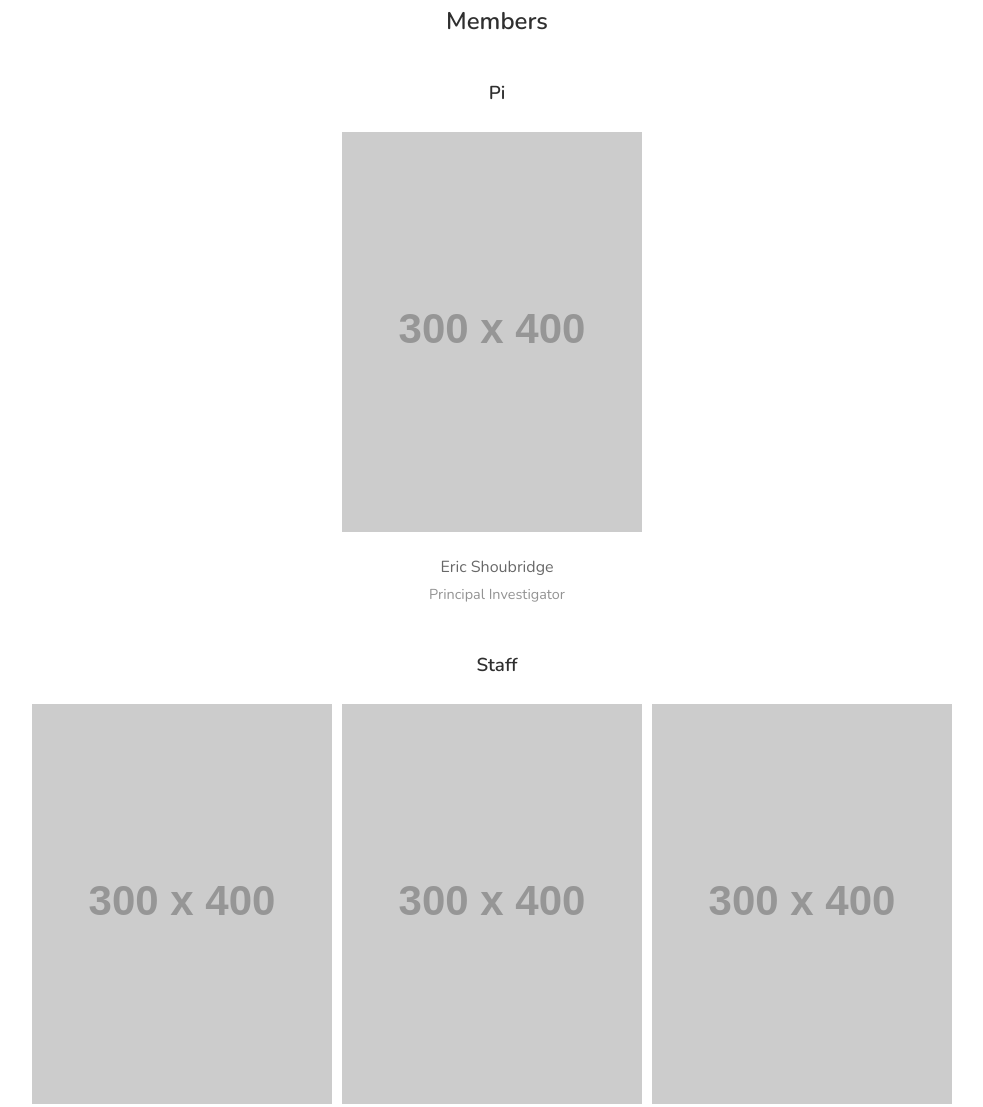
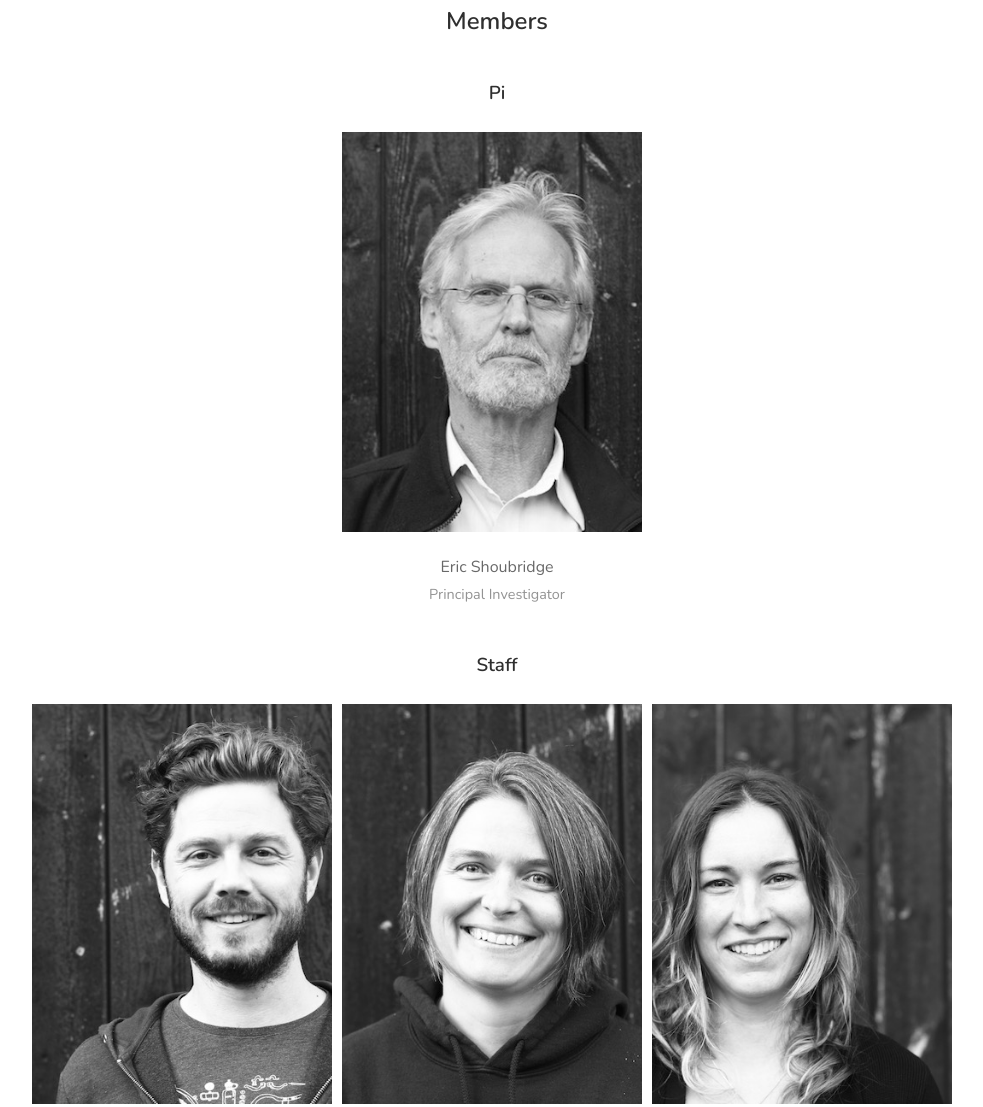
Before and after one commit to aroget/lab_site, a Gatsby site: page / in a window 1280 px wide. Shown: the part 2170-3277 px from the top of the page, without its empty margins (143-1126 px from the left). Built offline with nearby package versions, Linux system fonts and the light colour scheme; Gatsby itself is replaced by a stand-in of ours; placeholder pictures from the web are drawn by us.

Commit message:
load staff pics

```diff
--- /dev/null
+++ b/src/components/avatars.js
@@ -0,0 +1,80 @@
+import React from 'react'
+import Img from 'gatsby-image'
+import { StaticQuery, graphql } from 'gatsby'
+
+const StaffAvatar = ({ image }) => (
+  <StaticQuery
+    query={graphql`
+      query {
+        alex: file(relativePath: { eq: "staff/alex.jpg" }) {
+          childImageSharp {
+            fixed(width: 300, height: 400) {
+              ...GatsbyImageSharpFixed
+            }
+          }
+        }
+        archita: file(relativePath: { eq: "staff/archita.jpg" }) {
+          childImageSharp {
+            fixed(width: 300, height: 400) {
+              ...GatsbyImageSharpFixed
+            }
+          }
+        }
+        eric: file(relativePath: { eq: "staff/eric.jpg" }) {
+          childImageSharp {
+            fixed(width: 300, height: 400) {
+              ...GatsbyImageSharpFixed
+            }
+          }
+        }
+        hana: file(relativePath: { eq: "staff/hana.jpg" }) {
+          childImageSharp {
+            fixed(width: 300, height: 400) {
+              ...GatsbyImageSharpFixed
+            }
+          }
+        }
+        isabella: file(relativePath: { eq: "staff/isabella.jpg" }) {
+          childImageSharp {
+            fixed(width: 300, height: 400) {
+              ...GatsbyImageSharpFixed
+            }
+          }
+        }
+        jana: file(relativePath: { eq: "staff/jana.jpg" }) {
+          childImageSharp {
+            fixed(width: 300, height: 400) {
+              ...GatsbyImageSharpFixed
+            }
+          }
+        }
+        kathleen: file(relativePath: { eq: "staff/kathleen.jpg" }) {
+          childImageSharp {
+            fixed(width: 300, height: 400) {
+              ...GatsbyImageSharpFixed
+            }
+          }
+        }
+        mari: file(relativePath: { eq: "staff/mari.jpg" }) {
+          childImageSharp {
+            fixed(width: 300, height: 400) {
+              ...GatsbyImageSharpFixed
+            }
+          }
+        }
+        shamisa: file(relativePath: { eq: "staff/shamisa.jpg" }) {
+          childImageSharp {
+            fixed(width: 300, height: 400) {
+              ...GatsbyImageSharpFixed
+            }
+          }
+        }
+      }
+    `}
+    render={data => {
+      return <Img fixed={data[image].childImageSharp.fixed} />
+    }}
+  />
+)
+
+export default StaffAvatar
--- a/src/components/publications.js
+++ b/src/components/publications.js
@@ -92,14 +92,9 @@ const PublicationsContainer = styled.div`
 
 const PublicationTitle = styled.h4`
   margin-bottom: 5px;
-  text-align: center;
 `
-const PublicationAuthors = styled.div`
-  text-align: center;
-`
-const PublicationJournal = styled.div`
-  text-align: center;
-`
+const PublicationAuthors = styled.div``
+const PublicationJournal = styled.div``
 
 const data = {
   2018: [
--- a/src/components/staff.js
+++ b/src/components/staff.js
@@ -1,5 +1,7 @@
 import React, { Fragment } from 'react'
 import styled from 'styled-components'
+
+import StaffAvatar from './avatars'
 
 const Staff = () => (
   <StaffContainer>
@@ -18,11 +20,7 @@ const StaffMember = ({ details }) => {
 
   return (
     <StaffMemberContainer>
-      <img
-        className="img-fluid"
-        src={image_url}
-        alt={`${first_name} ${last_name}`}
-      />
+      <StaffAvatar image={image_url} />
       <p>
         {first_name} {last_name}
       </p>
@@ -85,7 +83,7 @@ const members = {
       first_name: 'Eric',
       last_name: 'Shoubridge',
       position: 'Principal Investigator',
-      image_url: 'http://placehold.it/300x400',
+      image_url: 'eric',
     },
   ],
   staff: [
@@ -94,21 +92,21 @@ const members = {
       first_name: 'Alexandre',
       last_name: 'Janer',
       position: 'Research Associate',
-      image_url: 'http://placehold.it/300x400',
+      image_url: 'alex',
     },
     {
       id: 2,
       first_name: 'Hana',
       last_name: 'Antonicka',
       position: 'Research Associate',
-      image_url: 'http://placehold.it/300x400',
+      image_url: 'hana',
     },
     {
       id: 3,
       first_name: 'Kathleen',
       last_name: 'Daigneault',
       position: 'Research Assistant',
-      image_url: 'http://placehold.it/300x400',
+      image_url: 'kathleen',
     },
   ],
   students: [
@@ -117,35 +115,35 @@ const members = {
       first_name: 'Archita',
       last_name: 'Rajasekharan',
       position: 'PostDoc',
-      image_url: 'http://placehold.it/300x400',
+      image_url: 'archita',
     },
     {
       id: 2,
       first_name: 'Isabella',
       last_name: 'Straub',
       position: 'PhD Student',
-      image_url: 'http://placehold.it/300x400',
+      image_url: 'isabella',
     },
     {
       id: 3,
       first_name: 'Mari',
       last_name: 'Aaltonen',
       position: 'PostDoc',
-      image_url: 'http://placehold.it/300x400',
+      image_url: 'mari',
     },
     {
       id: 4,
       first_name: 'Shamisa',
       last_name: 'Honarmand',
       position: 'PhD Student',
-      image_url: 'http://placehold.it/300x400',
+      image_url: 'shamisa',
     },
     {
       id: 5,
       first_name: 'Jana',
       last_name: 'Schüttpelz',
       position: 'PhD Student',
-      image_url: 'http://placehold.it/300x400',
+      image_url: 'jana',
     },
   ],
 }
```
Also changed, not shown: src/components/__image.js (deleted, +0 -32 lines), src/images/staff/alex.jpg (renamed from src/images/alex.jpg).
